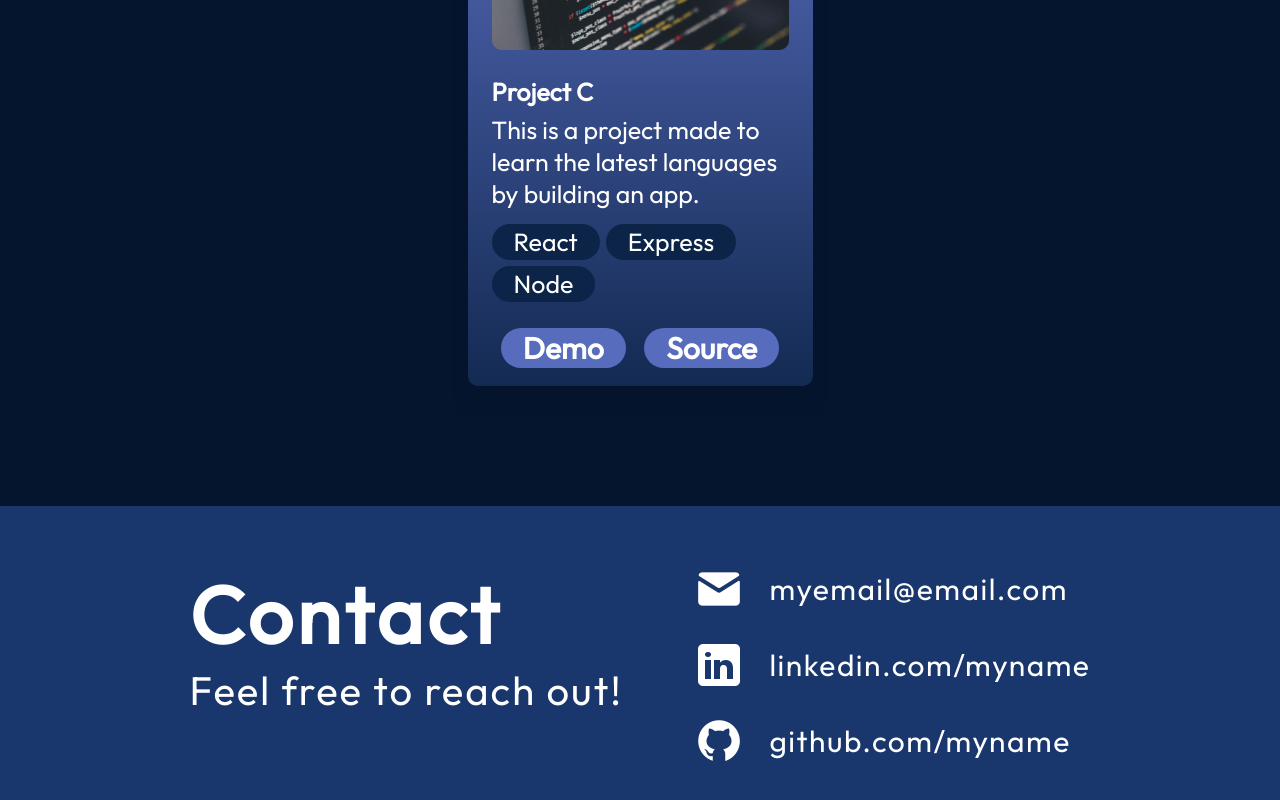
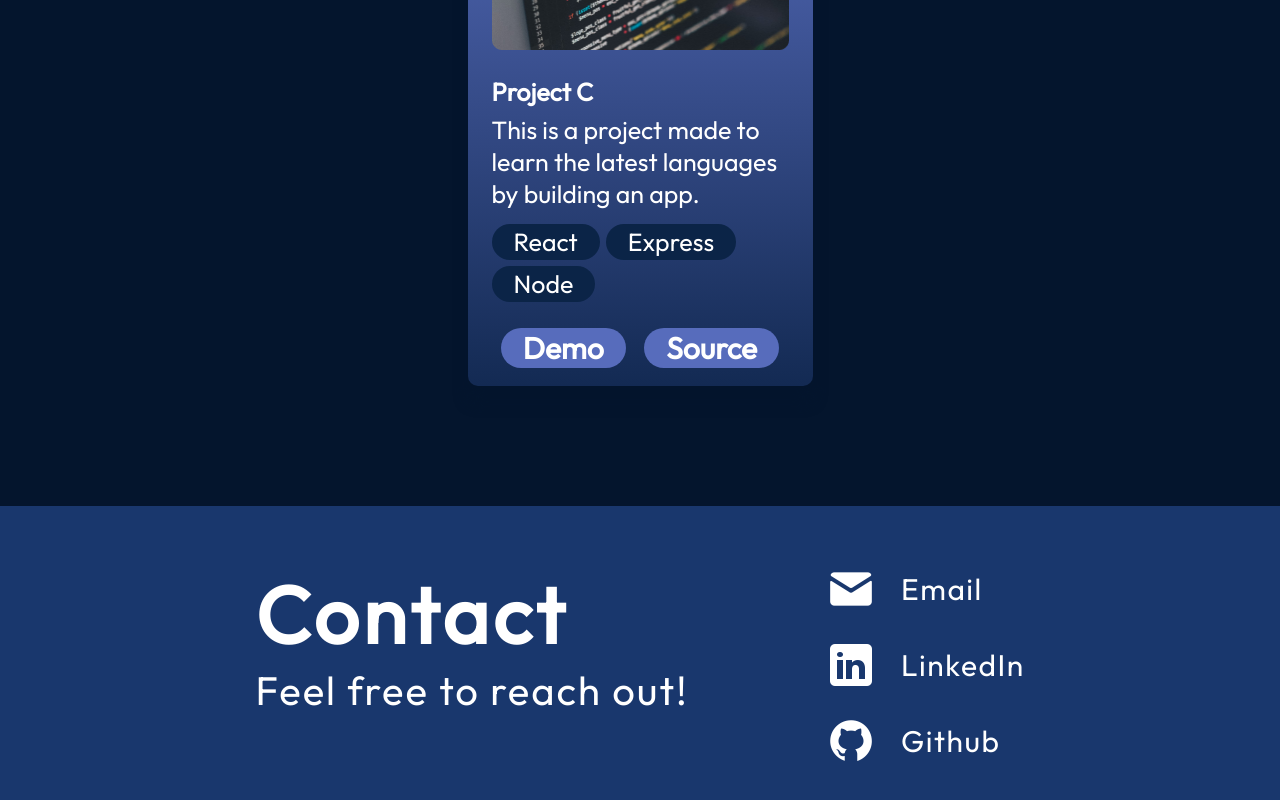
Before and after one commit to Sdkrsn/my_portfolio, a React (Vite) app: page / in a window 1280 px wide. Shown: the part 3381-4181 px from the top of the page. Built offline with nearby package versions, Linux system fonts and the light colour scheme.

Commit message:
updating contacts

```diff
--- a/src/components/Contact/Contact.jsx
+++ b/src/components/Contact/Contact.jsx
@@ -13,18 +13,18 @@ export const Contact = () => {
       <ul className={styles.links}>
         <li className={styles.link}>
           <img src={getImageUrl("contact/emailIcon.png")} alt="Email icon" />
-          <a href="mailto:myemail@email.com">myemail@email.com</a>
+          <a href="mailto:siddharthrkrish@gmail.com">Email</a>
         </li>
         <li className={styles.link}>
           <img
             src={getImageUrl("contact/linkedinIcon.png")}
             alt="LinkedIn icon"
           />
-          <a href="https://www.linkedin.com/myname">linkedin.com/myname</a>
+          <a href="https://www.linkedin.com/in/siddharth-radhakrishnan-3b5417252/">LinkedIn</a>
         </li>
         <li className={styles.link}>
           <img src={getImageUrl("contact/githubIcon.png")} alt="Github icon" />
-          <a href="https://www.github.com/myname">github.com/myname</a>
+          <a href="https://github.com/Sdkrsn">Github</a>
         </li>
       </ul>
     </footer>
```
